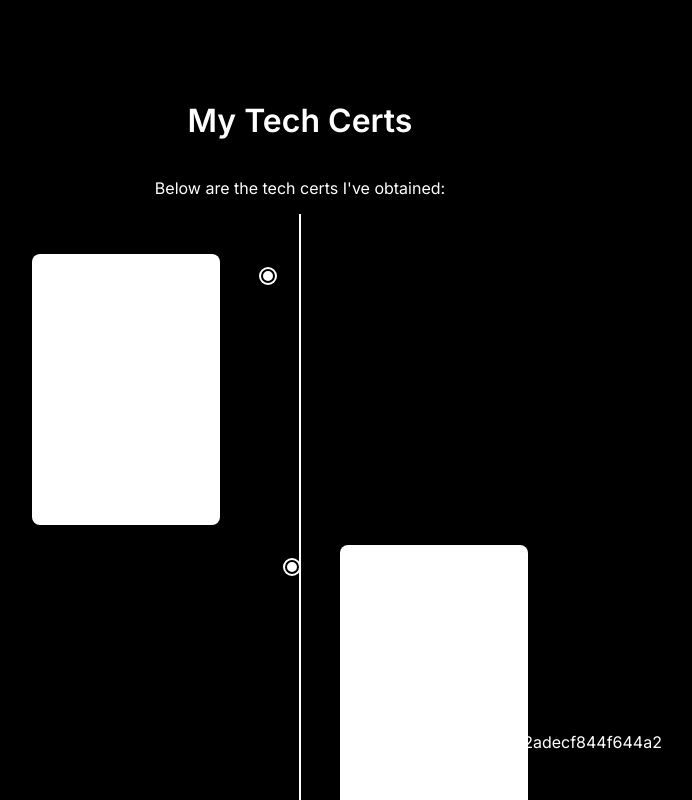
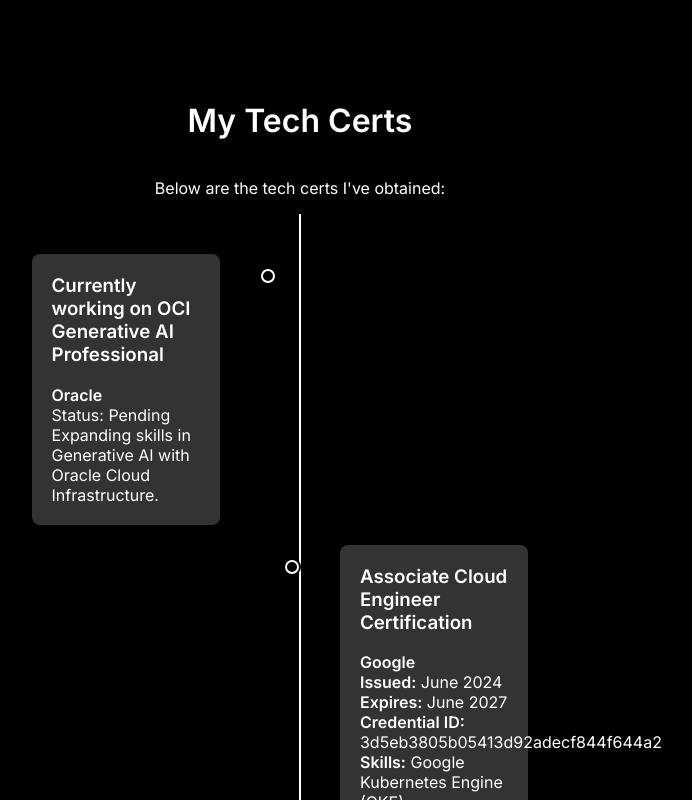
Before and after one commit to ralphieninefo/hire-raphael-nextjs, a Next.js app: page /my-tech-certs in a window 1280 px wide. Shown: the top 800 px of the page, without its empty margins (340-1032 px from the left). Built offline with nearby package versions, Linux system fonts and the light colour scheme; a web font is replaced by a local one.

Commit message:
Fix contrast issues in the Tech Certs timeline

```diff
--- a/styles/Certs.module.css
+++ b/styles/Certs.module.css
@@ -60,10 +60,10 @@
     right: -15px;
     width: 10px;
     height: 10px;
-    background: #ffffff;
+    background: #000;
     border-radius: 50%;
-    border: 2px solid #000;
-    box-shadow: 0 0 0 2px #ffffff;
+    border: 2px solid #ffffff;
+    box-shadow: 0 0 0 2px #000;
   }
 
   .timelineItem:nth-child(even):before {
@@ -72,10 +72,11 @@
 
   .timelineContent {
     padding: 20px;
-    background: #ffffff;
+    background: #333;
     border-radius: 8px;
     position: relative;
     box-shadow: 0 3px 6px rgba(0, 0, 0, 0.1);
+    color: white;
   }
 
   .timelineContent h3 {
```
